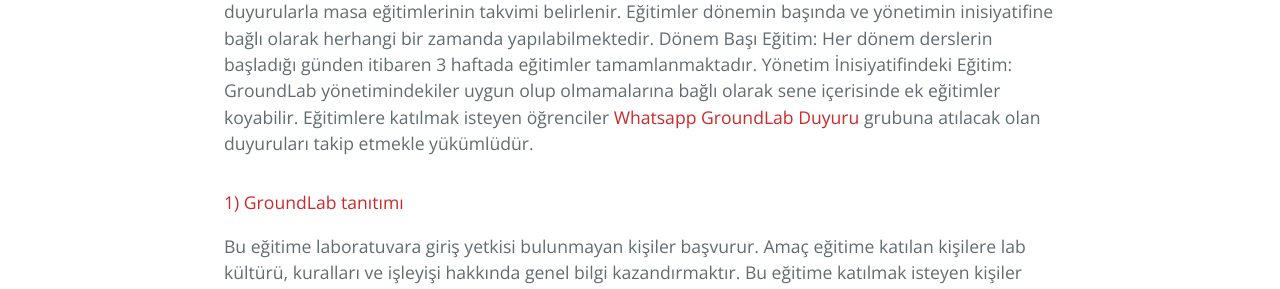
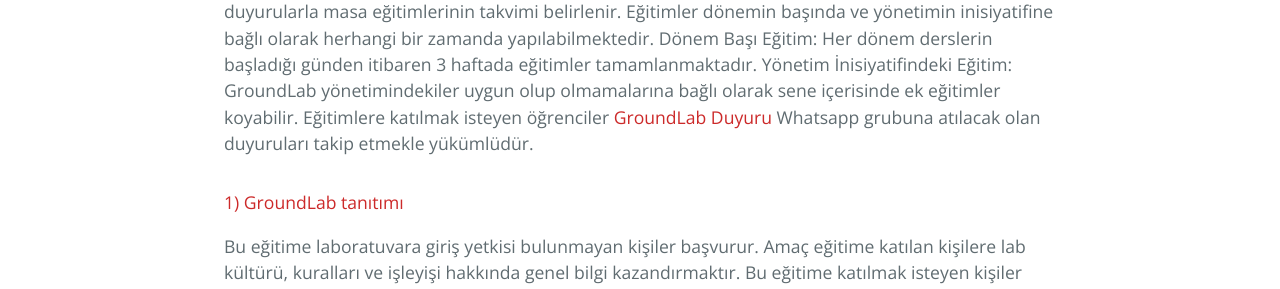
Before and after one commit to groundlabmetu/groundlabmetu.github.io, a Jekyll site: the page built from egitim.md, in a window 1280 px wide. Shown: the part 567-856 px from the top of the page. Built offline with Jekyll 4.4.1, drawn with Linux system fonts in a browser that asks for light colours.

```diff
--- a/egitim.md
+++ b/egitim.md
@@ -12,7 +12,7 @@ order: 2
 GroundLab eğitimleri her dönemin başında, o dönemin akademik takvimine bağlı olarak belirli bir program dahilinde yapılmaktadır. Tanıtımı takip eden günlerde GroundLab yetkililerinin yapacağı duyurularla masa eğitimlerinin takvimi belirlenir. Eğitimler dönemin başında ve yönetimin inisiyatifine bağlı olarak herhangi bir zamanda yapılabilmektedir.
 Dönem Başı Eğitim: Her dönem derslerin başladığı günden itibaren 3 haftada eğitimler tamamlanmaktadır.
 Yönetim İnisiyatifindeki Eğitim: GroundLab yönetimindekiler uygun olup olmamalarına bağlı olarak sene içerisinde ek eğitimler koyabilir.
-Eğitimlere katılmak isteyen öğrenciler [Whatsapp GroundLab Duyuru](https://chat.whatsapp.com/KtEukdV4tJG5WbBhpRvZFJ) grubuna atılacak olan duyuruları takip etmekle yükümlüdür.
+Eğitimlere katılmak isteyen öğrenciler [GroundLab Duyuru](https://chat.whatsapp.com/KtEukdV4tJG5WbBhpRvZFJ) Whatsapp grubuna atılacak olan duyuruları takip etmekle yükümlüdür.
 
 
 <h4>1) GroundLab tanıtımı </h4>
```
